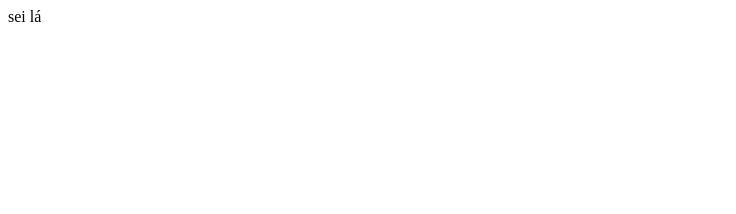
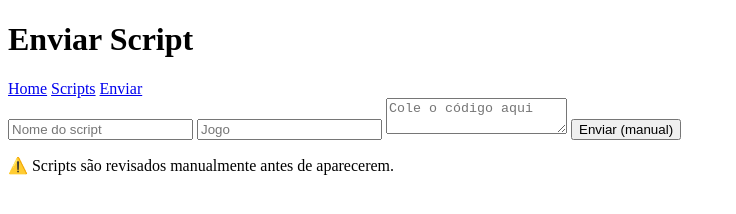
Before and after one commit to Anonimo-666777/An-nimo-666777.github.io, a plain HTML site: page submit.html in a window 1280 px wide. Shown: the whole page, without its empty margins (0-736 px from the left). Drawn offline with Linux system fonts and the light colour scheme; files that its build step writes are made by us from their sources.

Commit message:
Atualizar o submit.html

```diff
--- a/submit.html
+++ b/submit.html
@@ -1 +1,29 @@
-sei lá
+<!DOCTYPE html>
+<html lang="pt-br">
+<head>
+  <meta charset="UTF-8">
+  <title>Enviar Script</title>
+  <link rel="stylesheet" href="css/style.css">
+</head>
+<body>
+  <header>
+    <h1>Enviar Script</h1>
+    <nav>
+      <a href="index.html">Home</a>
+      <a href="scripts.html">Scripts</a>
+      <a href="submit.html">Enviar</a>
+    </nav>
+  </header>
+
+  <main>
+    <form>
+      <input type="text" placeholder="Nome do script" required>
+      <input type="text" placeholder="Jogo">
+      <textarea placeholder="Cole o código aqui"></textarea>
+      <button type="submit">Enviar (manual)</button>
+    </form>
+
+    <p>⚠️ Scripts são revisados manualmente antes de aparecerem.</p>
+  </main>
+</body>
+</html>
```
